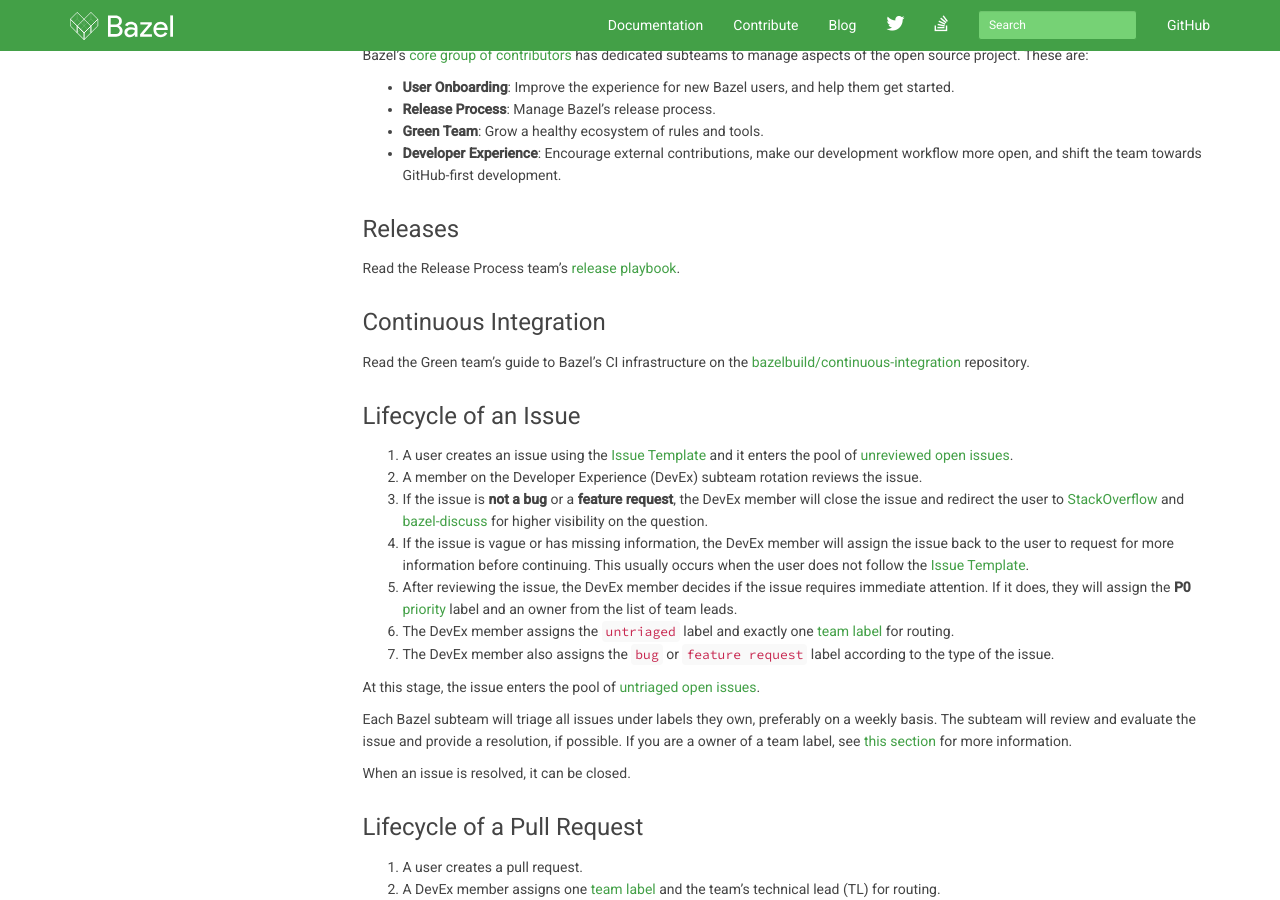
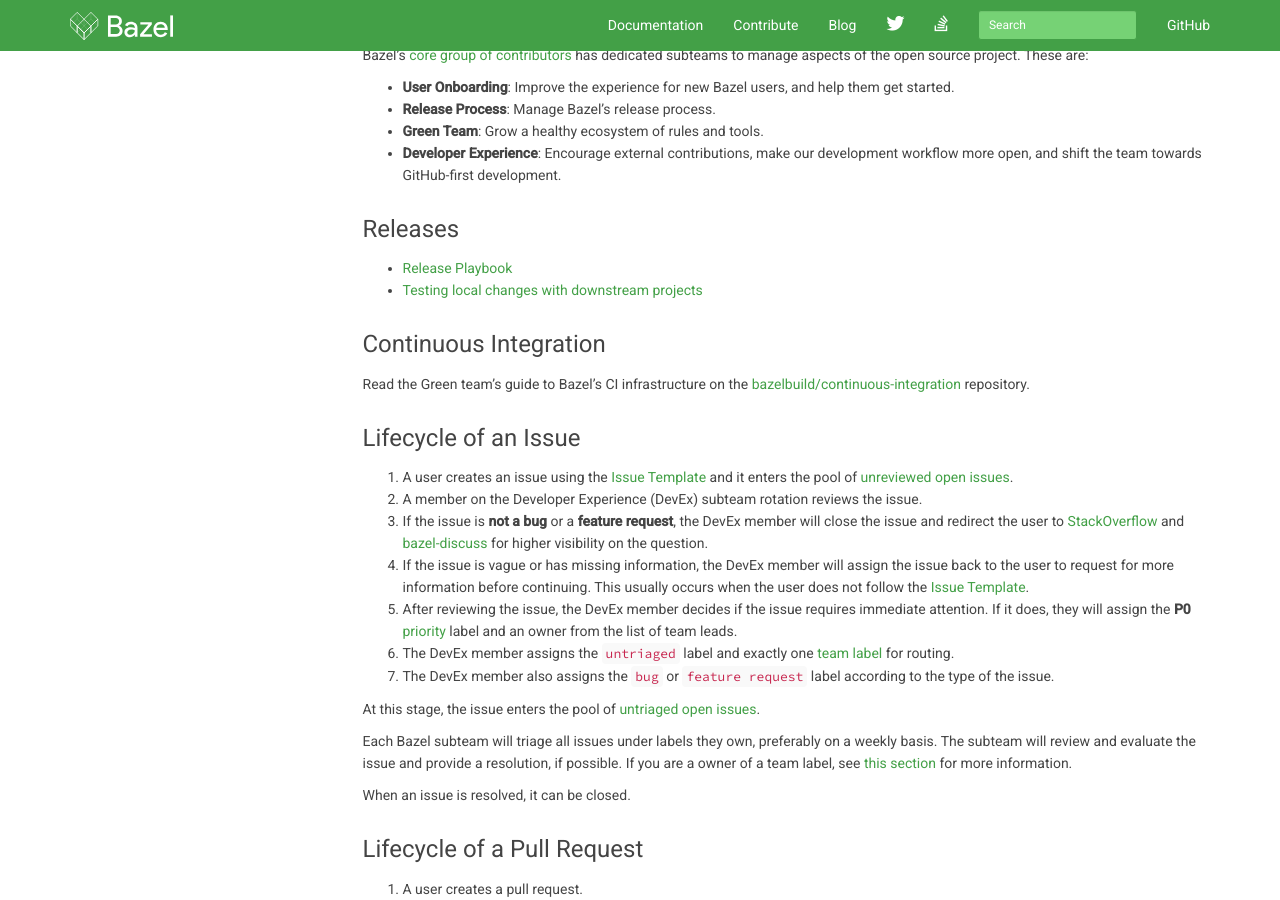
Before and after one commit to bazelbuild/bazel-website, a Jekyll site: the page built from maintainers-guide.md, in a window 1280 px wide and 900 px high, scrolled down 732 px. Built offline with Jekyll 4.4.1, drawn with Linux system fonts in a browser that asks for light colours; nearby versions of some CDN libraries; library files that are not in the unit come from our copies; comment, search, counter and statistics services are not loaded.

```diff
--- a/maintainers-guide.md
+++ b/maintainers-guide.md
@@ -38,8 +38,8 @@
 
 ## Releases
 
-Read the Release Process team's [release
-playbook](https://github.com/bazelbuild/continuous-integration/blob/master/docs/release-playbook.md).
+* [Release Playbook](https://github.com/bazelbuild/continuous-integration/blob/master/docs/release-playbook.md)
+* [Testing local changes with downstream projects](https://github.com/bazelbuild/continuous-integration/blob/master/docs/downstream-testing.md)
 
 ## Continuous Integration
 
```
